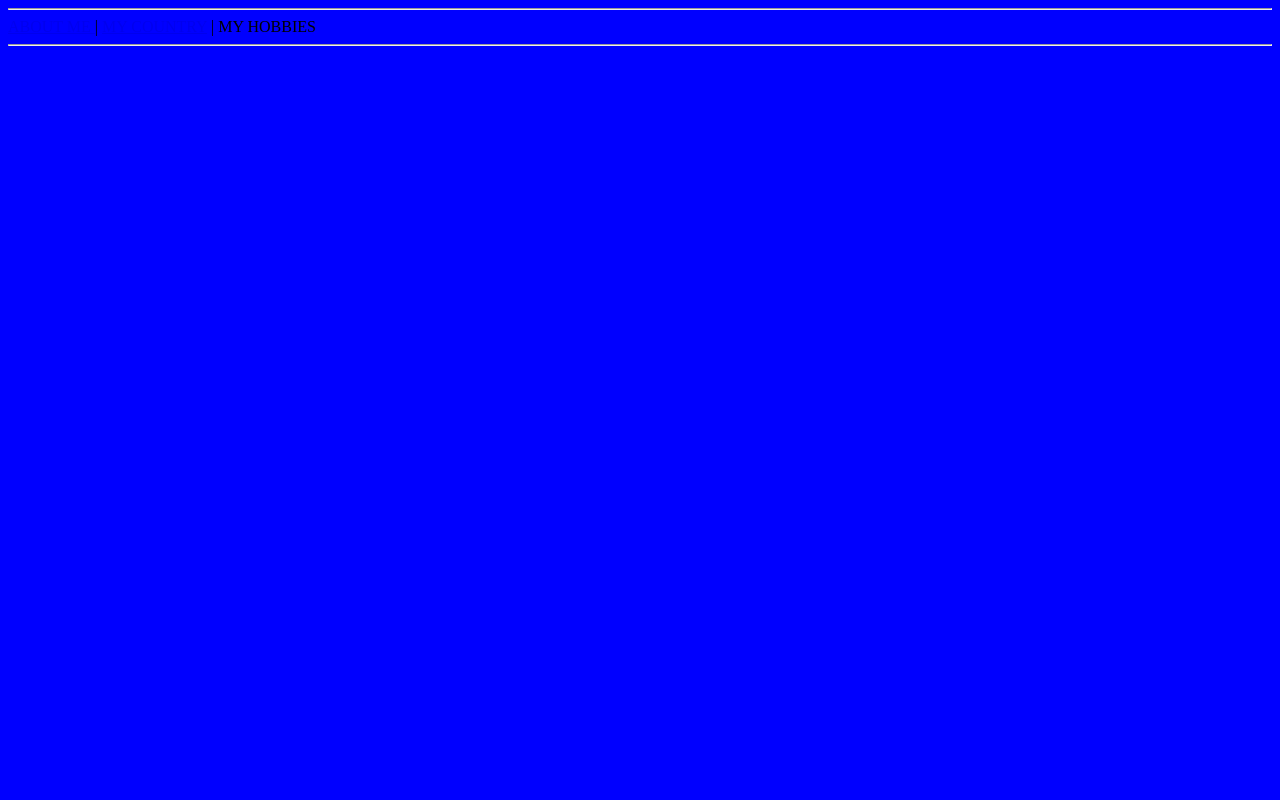
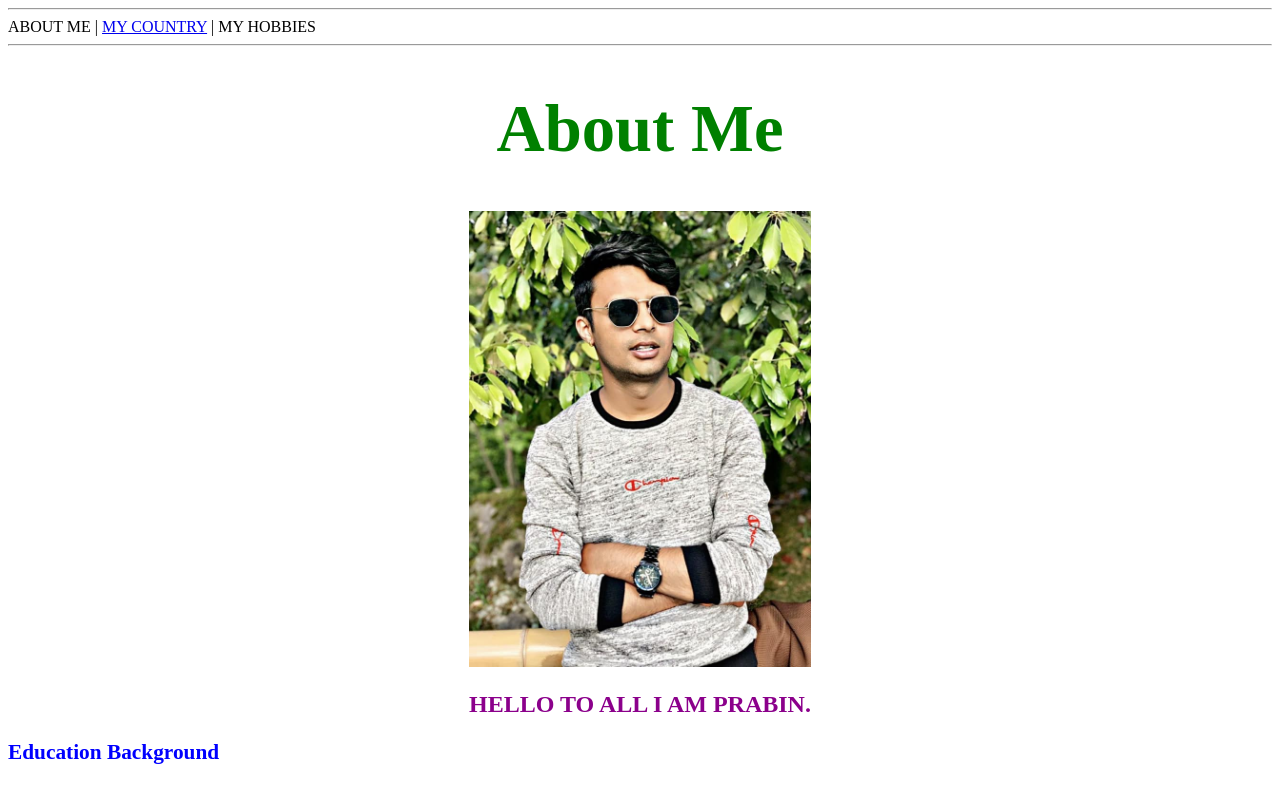
Before and after one commit to Prabinneupane1996/project.github.io, a plain HTML site: page index.html in a window 1280 px wide. Drawn offline with Linux system fonts and the light colour scheme.

Commit message:
Update index.html

```diff
--- a/index.html
+++ b/index.html
@@ -1,15 +1,29 @@
 <!DOCTYPE html>
-<html lang="en">
+
+<html>
   <head>
-    <title>Prabin's Blog</title>
+    <title>About me</title>
   <head>
-  <body bgcolor="blue">
-
-
+  <body>
 <hr>
- <a href="aboutme.html" "target="_blank"> ABOUT ME </a> | <a href="country.html" "target="_blank">MY COUNTRY<a> | MY HOBBIES
+ABOUT ME | <a href="country.html" "target="_blank">MY COUNTRY<a> | MY HOBBIES
 <hr>
 
+		<center><h1 style="color:Green;font-size:50pt;font-weight:bold;font-Arial:snap itc;text-align">About Me</h1></center>
+		<center><p> <img src= "prabin.jpg" width="342" height="456"</p></center>
 
- </body>
-</html>
+	<center><h2 style="color:DarkMagenta;font-size:18pt"> HELLO TO ALL I AM PRABIN.</br></h2></center>
+		<h3 style="color:Blue; font-size:16pt">Education Background</h3>
+		<p style="color:green; font-size:12pt"
+		    <meta charset = "UTF-8" />
+			<style type = "text/css">
+			table, td, th {
+			border: 1px solid black;
+			}
+
+		</center>
+		</p>
+		<h3> For more info about me, click below</h3>
+
+		<a href="index.html"><button>Back to Home</button></a>
+  </body>
```
